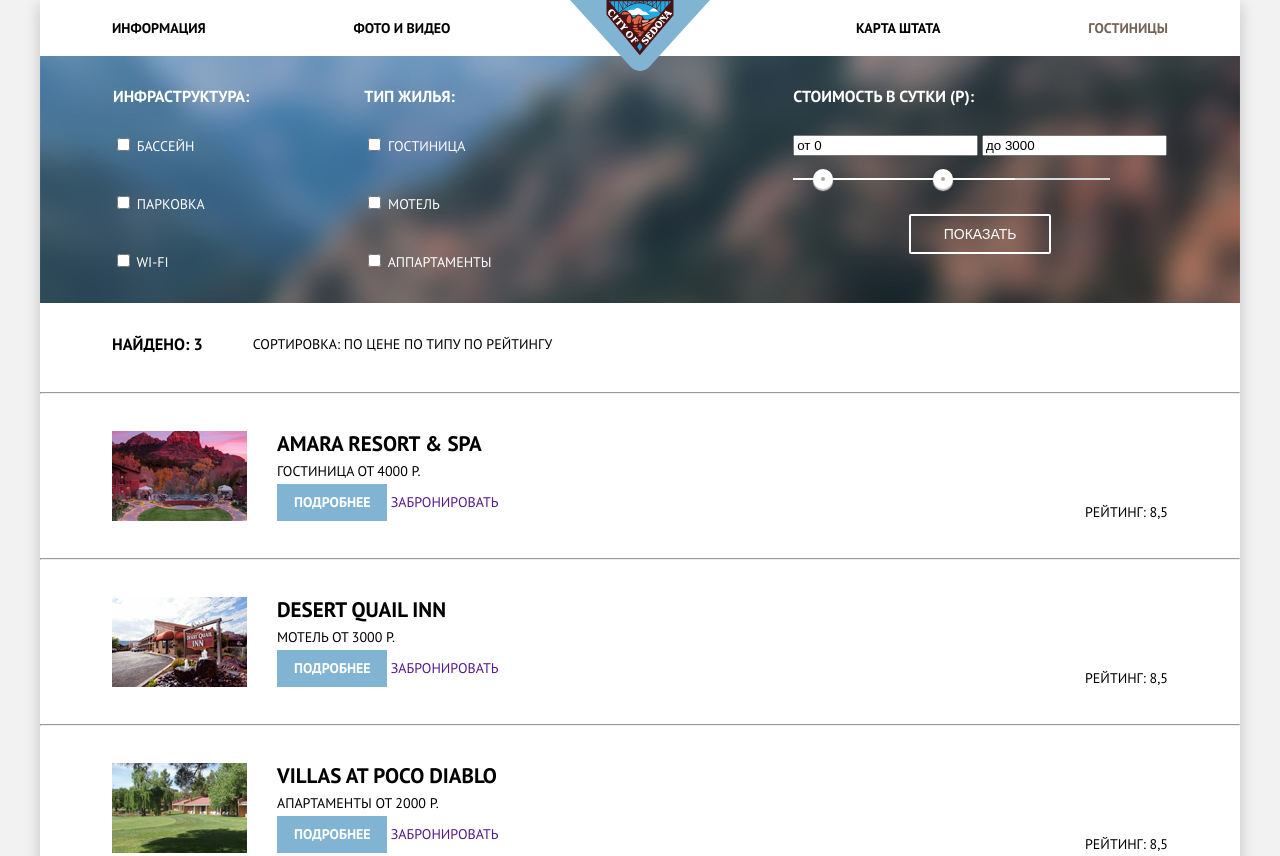
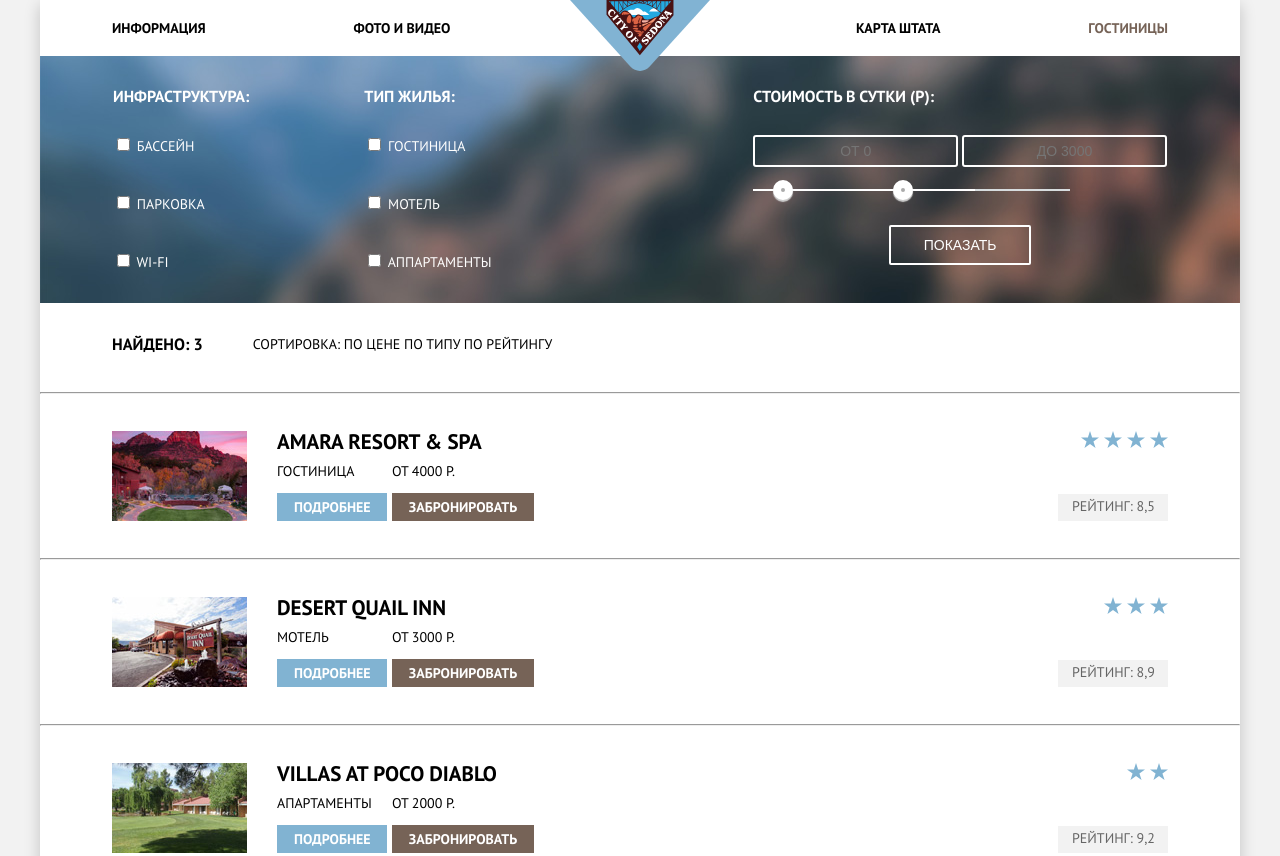
Before and after one commit to R0bur1989/Sedona, a plain HTML site: page hotels.html in a window 1280 px wide. Shown: the top 856 px of the page. Drawn offline with Linux system fonts and the light colour scheme.

Commit message:
еще стилизация страницы hotels

```diff
--- a/css/style.css
+++ b/css/style.css
@@ -363,6 +363,23 @@ a {
   background-color: #ffffff;
 }
 
+.price input[type="text"] {
+  background-color: transparent;
+  border: solid 2px #ffffff;
+  font-size: 14px;
+  height: 32px;
+  font-weight: normal;
+  font-stretch: normal;
+  font-style: normal;
+  line-height: 1.5;
+  letter-spacing: normal;
+  text-align: center;
+  color: #ffffff;
+  padding: 10px;
+  border-radius: 3px;
+  text-transform: uppercase;
+}
+
 .range-controls {
   position: relative;
   width: 317px;
@@ -407,7 +424,7 @@ a {
   left: 140px;
 }
 
-.sort{
+.sort {
   display: flex;
   align-items: center;
   padding: 30px 72px;
@@ -421,39 +438,84 @@ a {
 .catalog-item {
   display: flex;
   padding: 30px 72px;
+  line-height: 1;
+
 }
 
-.catalog-item img {
+
+.catalog-item > img {
   margin-right: 30px;
 }
 
 .catalog-item h4 {
-  margin: 0;
+  margin: 0 0 12px;
+  max-width: 250px;
+  font-size: 21px;
 
-  font-size: 21px;
-  line-height: 1.24;
 }
 
-.catalog-item > div {
+.catalog-item .container {
   display: flex;
-  flex-direction: column;
-  justify-content: space-between;
+}
+
+.stars {
+  font-size: 0;
+}
+
+.stars img:not(:last-child) {
+  margin-right: 5px;
+}
+
+.divider {
+  height: 1px;
 }
 
 .button-details{
-  display: inline-block;
+  display: block;
   width: 110px;
   min-height: 27px;
   background-color: #81b3d2;
   color: #ffffff;
-  padding: 8px 17px;
-  line-height: 1.5;
+  padding: 7px 17px;
+  line-height: 1;
+  font-size: 14px;
   font-weight: bold;
   text-align: center;
+
+  margin: 15px 5px 0 0;
+}
+
+
+.button-book {
+  display: block;
+  width: 142px;
+  min-height: 27px;
+  background-color: #766357;
+  color: #ffffff;
+  padding: 7px 16px;
+  line-height: 1;
+  font-size: 14px;
+  font-weight: bold;
+  text-align: center;
+  margin-top: 15px;
 }
 
 .rating {
   margin-left: auto;
+  display: flex;
+  flex-direction: column;
+  justify-content: space-between;
+  align-items: flex-end;
+}
+
+.rate {
+   width: 110px;
+   min-height: 27px;
+   padding: 5px 12px 6px 13px;
+   color: #666666;
+   line-height: 1;
+   text-align: center;
+   background-color: #f2f2f2;
 }
 
 .main-footer {
--- a/hotels.html
+++ b/hotels.html
@@ -60,8 +60,8 @@
           </div>
           <div class="price">
             <h2>Стоимость в сутки (Р):</h2>
-            <input type="text" value="от 0" />
-            <input type="text" value="до 3000" />
+            <input type="text" placeholder="от 0" />
+            <input type="text" placeholder="до 3000" />
             <div class="range-controls">
               <div class="scale">
                 <div class="bar"></div>
@@ -87,68 +87,89 @@
             </div>
           </div>
         </section>
-        <hr class="divider">
+        <hr class="divider" />
         <section class="catalog">
           <article class="catalog-item">
-                <img src="img/hotel-picture.jpg" alt="" width="135" height="90">
+            <img src="img/hotel-picture.jpg" alt="" width="135" height="90" />
             <div>
               <h4>Amara Resort & Spa</h4>
+              <div class="container">
                 <div>
                   <span>Гостиница</span>
-                        <span>От 4000 Р.</span>
+                  <a href="" class="button-details">Подробнее</a>
                 </div>
                 <div>
-                        <a href="" class="button-details">Подробнее</a>
+                  <span>От 4000 Р.</span>
                   <a href="" class="button-book">Забронировать</a>
                 </div>
               </div>
+            </div>
             <div class="rating">
-                    <div class="stars"></div>
-                    <div>Рейтинг: 8,5</div>
+              <div class="stars">
+                <img src="img/star.svg" alt="" width="18" height="17">
+                <img src="img/star.svg" alt="" width="18" height="17">
+                <img src="img/star.svg" alt="" width="18" height="17">
+                <img src="img/star.svg" alt="" width="18" height="17">
+              </div>
+              <div class="rate">Рейтинг: 8,5</div>
             </div>
           </article>
-            <hr class="divider">
+          <hr class="divider" />
           <article class="catalog-item">
-                <img src="img/motel-picture.jpg" alt="" width="135" height="90">
+            <img src="img/motel-picture.jpg" alt="" width="135" height="90" />
             <div>
               <h4>Desert Quail Inn</h4>
+              <div class="container">
                 <div>
                   <span>Мотель</span>
-                        <span>От 3000 Р.</span>
+                  <a href="" class="button-details">Подробнее</a>
                 </div>
                 <div>
-                        <a href="" class="button-details">Подробнее</a>
+                  <span>От 3000 Р.</span>
                   <a href="" class="button-book">Забронировать</a>
                 </div>
               </div>
+            </div>
             <div class="rating">
-                    <div class="stars"></div>
-                    <div>Рейтинг: 8,5</div>
+              <div class="stars">
+                <img src="img/star.svg" alt="" width="18" height="17">
+                <img src="img/star.svg" alt="" width="18" height="17">
+                <img src="img/star.svg" alt="" width="18" height="17">
+              </div>
+              <div class="rate">Рейтинг: 8,9</div>
             </div>
           </article>
-            <hr class="divider">
+          <hr class="divider" />
           <article class="catalog-item">
-                <img src="img/appartment-picture.jpg" alt="" width="135" height="90">
+            <img
+              src="img/appartment-picture.jpg"
+              alt=""
+              width="135"
+              height="90"
+            />
             <div>
               <h4>Villas at Poco Diablo</h4>
+              <div class="container">
                 <div>
                   <span>Апартаменты</span>
-                        <span>От 2000 Р.</span>
+                  <a href="" class="button-details">Подробнее</a>
                 </div>
                 <div>
-                        <a href="" class="button-details">Подробнее</a>
+                  <span>От 2000 Р.</span>
                   <a href="" class="button-book">Забронировать</a>
                 </div>
-
+              </div>
             </div>
             <div class="rating">
-                    <div class="stars"></div>
-                    <div>Рейтинг: 8,5</div>
+              <div class="stars">
+                <img src="img/star.svg" alt="" width="18" height="17">
+                <img src="img/star.svg" alt="" width="18" height="17">
+              </div>
+              <div class="rate">Рейтинг: 9,2</div>
             </div>
           </article>
-            <hr class="divider">
+          <hr class="divider" />
         </section>
-
       </main>
       <footer class="main-footer">
         <div class="contacts">
@@ -229,7 +250,8 @@
               <path
                 d="M370.53,323.31l-0.16,0-15.28,1.6v28L370.37,362l15.28-9.09v-28Zm13.12,28.45-13.28,7.9-13.28-7.9V340.28l13.22,7.87,0,1.43-9.07-5.4v1.38l9.11,5.47,0,1.46-9.1-5.42v1.38l9.11,5.47h0l9.19-5.5v-1.39h0v-4.52l4.1-2.45v11.67Zm0-13.16L380,340.74h0l-1.68,1-8-4.76v1.38l6.84,4.07-0.06,0-0.15.09-1,.57-5.64-3.36v1.38l4.45,2.65-1.05.7,0,0-3.36-2v1.38l2.21,1.3-2.25,1.35-13.16-7.82,13.17-7.92h0Zm0-1.39-13.35-7.87h0l-13.2,7.86v-10.5l13.28-1.39,13.28,1.39v10.51Z"
                 transform="translate(-355.09 -323.29)"
-              /></svg>
+              />
+            </svg>
           </a>
         </div>
       </footer>
```
Also changed, not shown: img/star.svg (added). Lines whose indentation alone changed are shown as unchanged.
